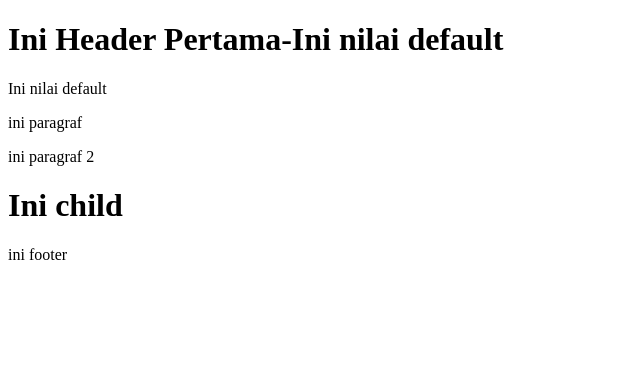
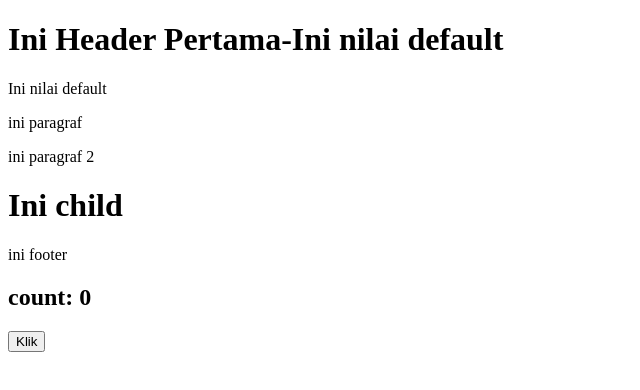
Before and after one commit to ariefyusron/learn-react-js-batch-15, a React (Vite) app: page / in a window 1280 px wide. Shown: the top 390 px of the page, without its empty margins (0-640 px from the left). Built offline with nearby package versions, Linux system fonts and the light colour scheme.

Commit message:
learn state

```diff
--- a/src/App.jsx
+++ b/src/App.jsx
@@ -1,8 +1,11 @@
+import { useState } from 'react'
+
 import Header from './components/Header'
 import Body from './components/Body'
 import Footer from './components/Footer'
 
 const App = () => {
+  const [count, setCount] = useState(0)
 
   return (
     <>
@@ -13,6 +16,11 @@
         </div>
       </Body>
       <Footer />
+
+      <h2>count: {count}</h2>
+      <button onClick={() => {
+        setCount(2)
+      }}>Klik</button>
     </>
   )
 }
```
